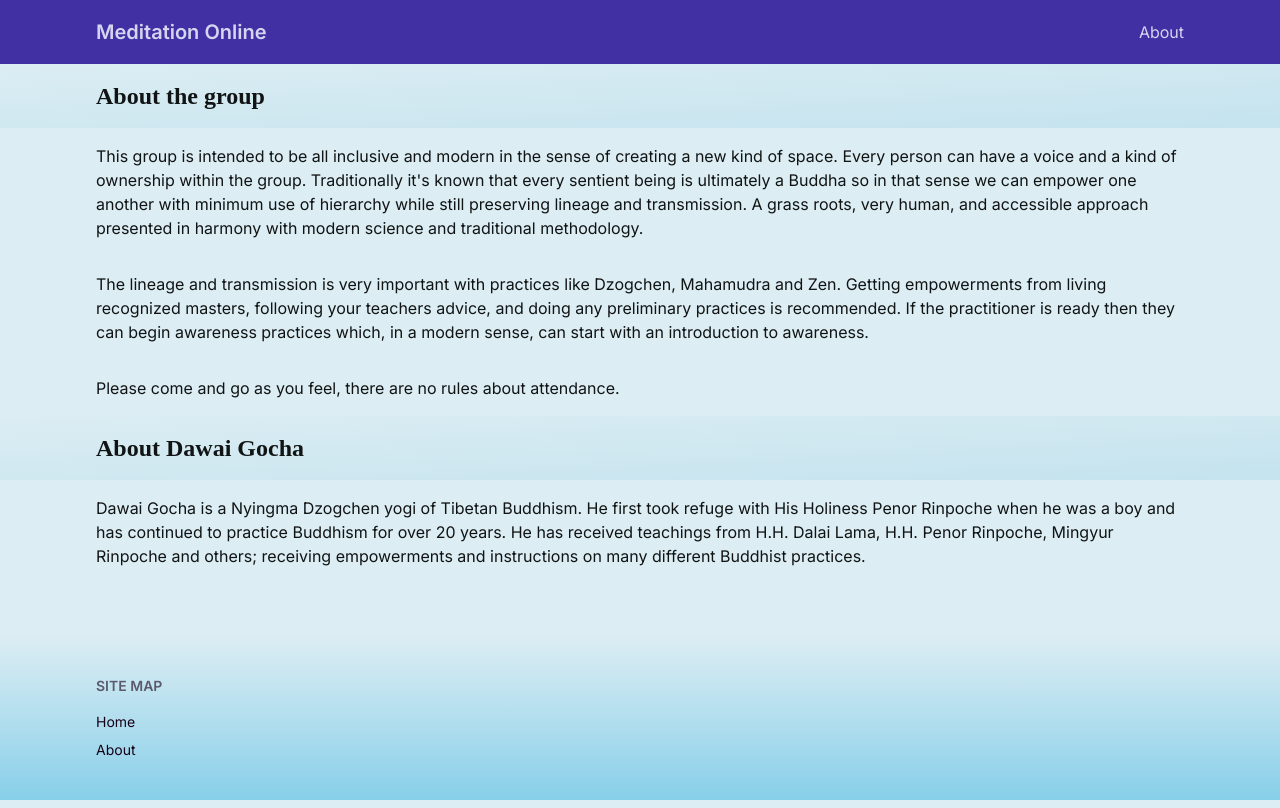
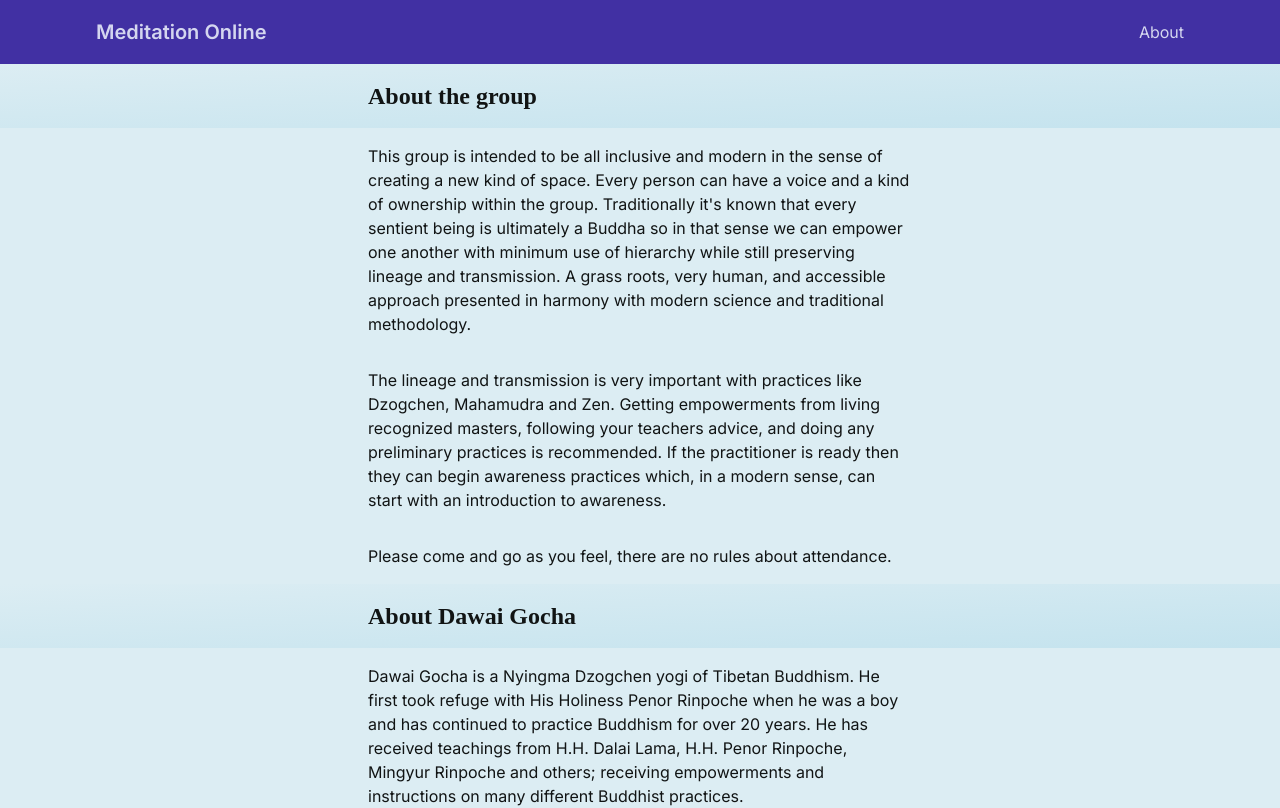
Before and after one commit to mo-sangha/website, a SvelteKit app in the folder frontend/: page /about in a window 1280 px wide. Shown: the top 808 px of the page. Built offline with nearby package versions, Linux system fonts and the light colour scheme; a web font is replaced by a local one.

Commit message:
Updated site

```diff
--- a/frontend/src/routes/about/+page.svelte
+++ b/frontend/src/routes/about/+page.svelte
@@ -1,7 +1,9 @@
 <div class="h-full w-full flex flex-col gap-4">
-	<h2 class="page-header">About the group</h2>
+	<div class="page-header">
+		<h2 class="w-full md:w-1/2 mx-auto">About the group</h2>
+	</div>
 	<div class="page-content-section">
-		<p>
+		<p class="w-full md:w-1/2 mx-auto">
 			This group is intended to be all inclusive and modern in the sense of creating a new kind of
 			space. Every person can have a voice and a kind of ownership within the group. Traditionally
 			it's known that every sentient being is ultimately a Buddha so in that sense we can empower
@@ -10,7 +12,7 @@
 			traditional methodology.
 		</p>
 
-		<p>
+		<p class="w-full md:w-1/2 mx-auto">
 			The lineage and transmission is very important with practices like Dzogchen, Mahamudra and
 			Zen. Getting empowerments from living recognized masters, following your teachers advice, and
 			doing any preliminary practices is recommended. If the practitioner is ready then they can
@@ -18,11 +20,15 @@
 			awareness.
 		</p>
 
-		<p>Please come and go as you feel, there are no rules about attendance.</p>
+		<p class="w-full md:w-1/2 mx-auto">
+			Please come and go as you feel, there are no rules about attendance.
+		</p>
 	</div>
-	<h2 class="page-header">About Dawai Gocha</h2>
+	<div class="page-header">
+		<h2 class="w-full md:w-1/2 mx-auto">About Dawai Gocha</h2>
+	</div>
 	<div class="page-content-section">
-		<p>
+		<p class="w-full md:w-1/2 mx-auto">
 			Dawai Gocha is a Nyingma Dzogchen yogi of Tibetan Buddhism. He first took refuge with His
 			Holiness Penor Rinpoche when he was a boy and has continued to practice Buddhism for over 20
 			years. He has received teachings from H.H. Dalai Lama, H.H. Penor Rinpoche, Mingyur Rinpoche
```
